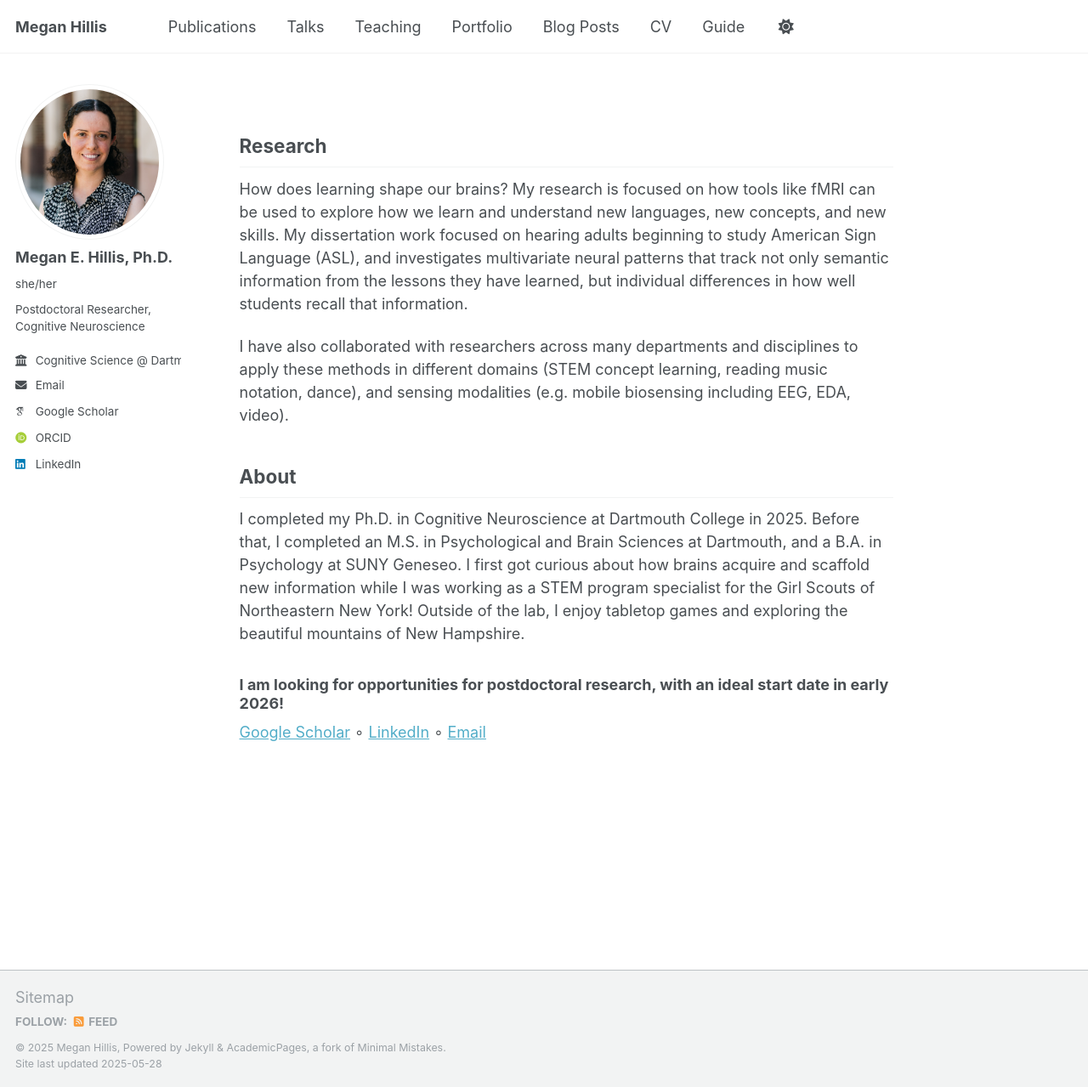
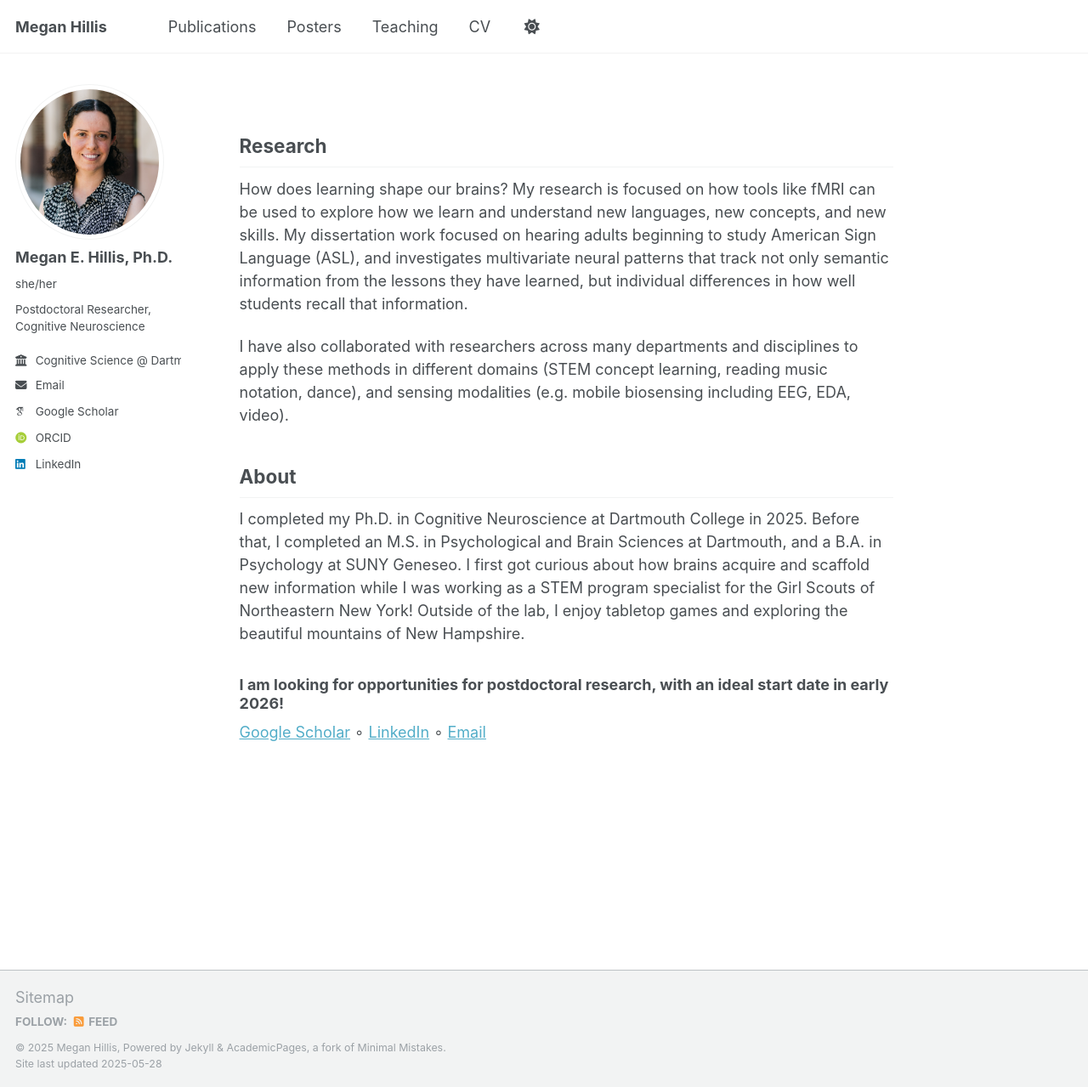
Before and after one commit to megan-hillis/megan-hillis.github.io, a Jekyll site: the page built from _pages/about.md, in a window 1280 px wide and 1279 px high. Shown: the whole window at 85% size. Built offline with Jekyll 4.4.1, drawn with Linux system fonts in a browser that asks for light colours; some web fonts are replaced; part of the change alters nothing that is shown.

Commit message:
Update navigation.yml

```diff
--- a/_data/navigation.yml
+++ b/_data/navigation.yml
@@ -11,17 +11,20 @@ main:
   - title: "Publications"
     url: /publications/
 
-  - title: "Talks"
+  # - title: "Talks"
+  #   url: /talks/
+
+  - title: "Posters"
     url: /talks/
 
   - title: "Teaching"
     url: /teaching/
 
-  - title: "Portfolio"
-    url: /portfolio/
+  # - title: "Portfolio"
+  #   url: /portfolio/
 
-  - title: "Blog Posts"
-    url: /year-archive/
+  # - title: "Blog Posts"
+  #   url: /year-archive/
 
   - title: "CV"
     url: /cv/
@@ -29,5 +32,5 @@ main:
   # - title: "CV"
   #   url: /cv-json/
 
-  - title: "Guide"
-    url: /markdown/
+  # - title: "Guide"
+  #   url: /markdown/
```
